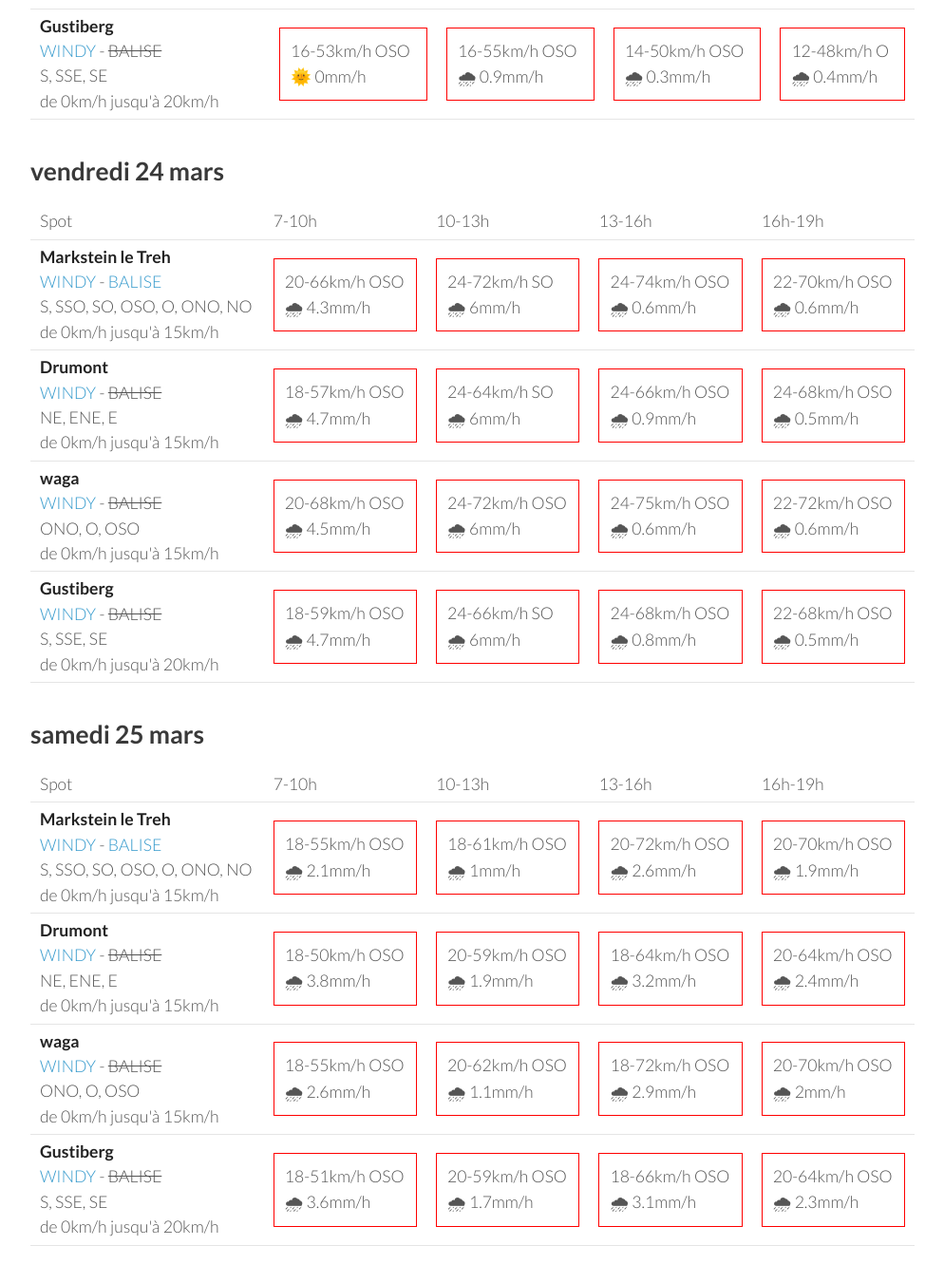
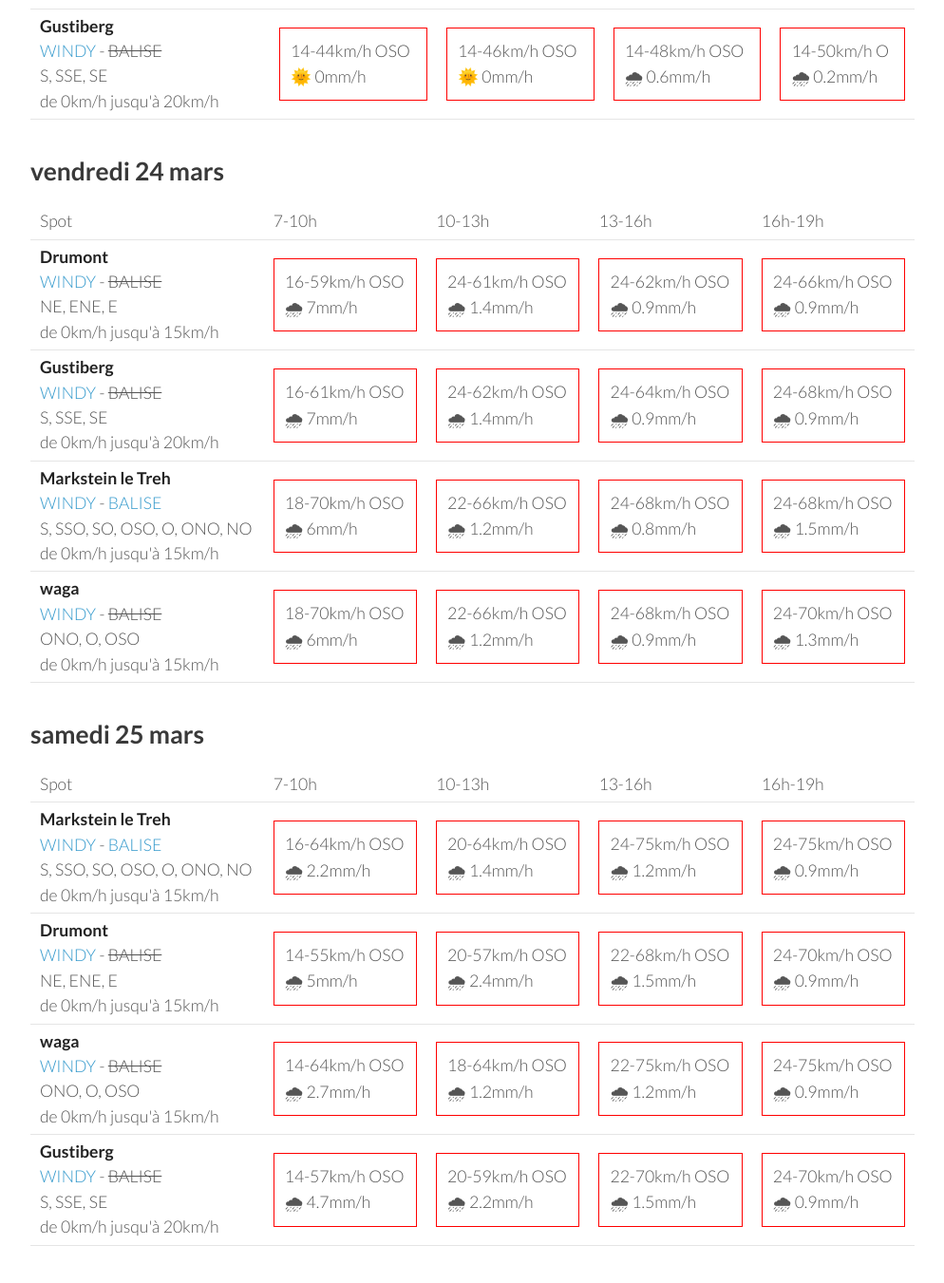
Before and after one commit to parapente-dans-le-nord/parapente-dans-le-nord.github.io, a Jekyll site: the page built from vosges.markdown, in a window 1280 px wide and 1400 px high, scrolled down 2485 px. Shown: the top 1351 px of the window at 95% size, without its empty margins (26-1020 px from the left). Built offline with Jekyll 4.4.1, drawn with Linux system fonts in a browser that asks for light colours; some of the changed text lies outside the part shown.

Commit message:
update index.markdown

```diff
--- a/vosges.markdown
+++ b/vosges.markdown
@@ -7,7 +7,7 @@ title:  "Tous les spots"
 {: .links}
 
 # Prevision Windy, modèle Arome
-page mise à jour le lundi 20 mars 19:16
+page mise à jour le lundi 20 mars 22:16
 
 ## lundi 20 mars
 
@@ -133,9 +133,9 @@ page mise à jour le lundi 20 mars 19:16
         <td><strong>waga</strong><br><a href="https://windy.com/47.903/6.996?47.900,6.983,15">WINDY</a> - <span class="no-balise"> BALISE </span><br> <span class="vent-favorable">ONO, O, OSO</span><br><span class="force-vent">de 0km/h jusqu'à 15km/h</span> </td>
 
             <td><div class="not-flyable"><p>1-9km/h NO</p><p>🌞 0mm/h</p></div></td>
-            <td><div class="not-flyable"><p>22-59km/h OSO</p><p>🌞 0mm/h</p></div></td>
-            <td><div class="not-flyable"><p>20-64km/h OSO</p><p>🌞 0mm/h</p></div></td>
-            <td><div class="not-flyable"><p>16-57km/h OSO</p><p>🌞 0mm/h</p></div></td>
+            <td><div class="not-flyable"><p>20-59km/h OSO</p><p>🌞 0mm/h</p></div></td>
+            <td><div class="not-flyable"><p>18-62km/h OSO</p><p>🌞 0mm/h</p></div></td>
+            <td><div class="not-flyable"><p>16-55km/h OSO</p><p>🌞 0mm/h</p></div></td>
 
 
     </tr>
@@ -143,9 +143,9 @@ page mise à jour le lundi 20 mars 19:16
         <td><strong>Gustiberg</strong><br><a href="https://windy.com/47.894/6.934?47.891,6.934,15,m:eYYagmI">WINDY</a> - <span class="no-balise"> BALISE </span><br> <span class="vent-favorable">S, SSE, SE</span><br><span class="force-vent">de 0km/h jusqu'à 20km/h</span> </td>
 
             <td><div class="not-flyable"><p>5-20km/h SO</p><p>🌞 0mm/h</p></div></td>
-            <td><div class="not-flyable"><p>22-53km/h OSO</p><p>🌞 0mm/h</p></div></td>
-            <td><div class="not-flyable"><p>20-61km/h OSO</p><p>🌞 0mm/h</p></div></td>
-            <td><div class="not-flyable"><p>18-53km/h OSO</p><p>🌞 0mm/h</p></div></td>
+            <td><div class="not-flyable"><p>20-53km/h OSO</p><p>🌞 0mm/h</p></div></td>
+            <td><div class="not-flyable"><p>18-59km/h OSO</p><p>🌞 0mm/h</p></div></td>
+            <td><div class="not-flyable"><p>16-51km/h OSO</p><p>🌞 0mm/h</p></div></td>
 
 
     </tr>
@@ -153,9 +153,9 @@ page mise à jour le lundi 20 mars 19:16
         <td><strong>Markstein le Treh</strong><br><a href="https://windy.com/47.926/7.012?47.505,7.012,8,m:eY1agmQ">WINDY</a> - <span class=""><a href="http://www.balisemeteo.com/balise.php?idBalise=136">BALISE</a> </span><br> <span class="vent-favorable">S, SSO, SO, OSO, O, ONO, NO</span><br><span class="force-vent">de 0km/h jusqu'à 15km/h</span> </td>
 
             <td><div class="not-flyable"><p>12-33km/h OSO</p><p>🌞 0mm/h</p></div></td>
-            <td><div class="not-flyable"><p>22-59km/h OSO</p><p>🌞 0mm/h</p></div></td>
-            <td><div class="not-flyable"><p>20-64km/h OSO</p><p>🌞 0mm/h</p></div></td>
-            <td><div class="not-flyable"><p>16-57km/h OSO</p><p>🌞 0mm/h</p></div></td>
+            <td><div class="not-flyable"><p>20-59km/h OSO</p><p>🌞 0mm/h</p></div></td>
+            <td><div class="not-flyable"><p>18-61km/h OSO</p><p>🌞 0mm/h</p></div></td>
+            <td><div class="not-flyable"><p>16-55km/h OSO</p><p>🌞 0mm/h</p></div></td>
 
 
     </tr>
@@ -163,9 +163,9 @@ page mise à jour le lundi 20 mars 19:16
         <td><strong>Drumont</strong><br><a href="https://windy.com/47.898/6.919?47.687,6.919,9,m:eYYagmG">WINDY</a> - <span class="no-balise"> BALISE </span><br> <span class="vent-favorable">NE, ENE, E</span><br><span class="force-vent">de 0km/h jusqu'à 15km/h</span> </td>
 
             <td><div class="not-flyable"><p>11-29km/h OSO</p><p>🌞 0mm/h</p></div></td>
-            <td><div class="not-flyable"><p>22-53km/h OSO</p><p>🌞 0mm/h</p></div></td>
+            <td><div class="not-flyable"><p>20-53km/h OSO</p><p>🌞 0mm/h</p></div></td>
             <td><div class="not-flyable"><p>20-59km/h OSO</p><p>🌞 0mm/h</p></div></td>
-            <td><div class="not-flyable"><p>18-53km/h OSO</p><p>🌞 0mm/h</p></div></td>
+            <td><div class="not-flyable"><p>16-51km/h OSO</p><p>🌞 0mm/h</p></div></td>
 
 
     </tr>
@@ -188,40 +188,40 @@ page mise à jour le lundi 20 mars 19:16
 <tr>
         <td><strong>waga</strong><br><a href="https://windy.com/47.903/6.996?47.900,6.983,15">WINDY</a> - <span class="no-balise"> BALISE </span><br> <span class="vent-favorable">ONO, O, OSO</span><br><span class="force-vent">de 0km/h jusqu'à 15km/h</span> </td>
 
-            <td><div class="not-flyable"><p>16-61km/h OSO</p><p>🌞 0mm/h</p></div></td>
-            <td><div class="not-flyable"><p>16-64km/h O</p><p>🌧 0.8mm/h</p></div></td>
-            <td><div class="not-flyable"><p>14-57km/h OSO</p><p>🌧 0.2mm/h</p></div></td>
-            <td><div class="not-flyable"><p>14-55km/h O</p><p>🌧 0.4mm/h</p></div></td>
+            <td><div class="not-flyable"><p>14-50km/h OSO</p><p>🌞 0mm/h</p></div></td>
+            <td><div class="not-flyable"><p>14-53km/h OSO</p><p>🌞 0mm/h</p></div></td>
+            <td><div class="not-flyable"><p>16-55km/h O</p><p>🌧 0.5mm/h</p></div></td>
+            <td><div class="not-flyable"><p>14-57km/h O</p><p>🌧 0.2mm/h</p></div></td>
 
 
     </tr>
 <tr>
         <td><strong>Markstein le Treh</strong><br><a href="https://windy.com/47.926/7.012?47.505,7.012,8,m:eY1agmQ">WINDY</a> - <span class=""><a href="http://www.balisemeteo.com/balise.php?idBalise=136">BALISE</a> </span><br> <span class="vent-favorable">S, SSO, SO, OSO, O, ONO, NO</span><br><span class="force-vent">de 0km/h jusqu'à 15km/h</span> </td>
 
-            <td><div class="not-flyable"><p>16-61km/h OSO</p><p>🌞 0mm/h</p></div></td>
-            <td><div class="not-flyable"><p>16-64km/h OSO</p><p>🌧 0.8mm/h</p></div></td>
-            <td><div class="not-flyable"><p>16-57km/h OSO</p><p>🌧 0.3mm/h</p></div></td>
-            <td><div class="not-flyable"><p>14-53km/h O</p><p>🌧 0.4mm/h</p></div></td>
+            <td><div class="not-flyable"><p>14-50km/h OSO</p><p>🌞 0mm/h</p></div></td>
+            <td><div class="not-flyable"><p>14-51km/h OSO</p><p>🌞 0mm/h</p></div></td>
+            <td><div class="not-flyable"><p>16-55km/h OSO</p><p>🌧 0.5mm/h</p></div></td>
+            <td><div class="not-flyable"><p>14-57km/h O</p><p>🌧 0.2mm/h</p></div></td>
 
 
     </tr>
 <tr>
         <td><strong>Drumont</strong><br><a href="https://windy.com/47.898/6.919?47.687,6.919,9,m:eYYagmG">WINDY</a> - <span class="no-balise"> BALISE </span><br> <span class="vent-favorable">NE, ENE, E</span><br><span class="force-vent">de 0km/h jusqu'à 15km/h</span> </td>
 
-            <td><div class="not-flyable"><p>16-51km/h OSO</p><p>🌞 0mm/h</p></div></td>
-            <td><div class="not-flyable"><p>14-53km/h OSO</p><p>🌧 0.9mm/h</p></div></td>
-            <td><div class="not-flyable"><p>14-48km/h OSO</p><p>🌧 0.3mm/h</p></div></td>
-            <td><div class="not-flyable"><p>12-46km/h O</p><p>🌧 0.4mm/h</p></div></td>
+            <td><div class="not-flyable"><p>14-44km/h OSO</p><p>🌞 0mm/h</p></div></td>
+            <td><div class="not-flyable"><p>14-44km/h OSO</p><p>🌞 0mm/h</p></div></td>
+            <td><div class="not-flyable"><p>14-48km/h OSO</p><p>🌧 0.6mm/h</p></div></td>
+            <td><div class="not-flyable"><p>12-48km/h O</p><p>🌧 0.2mm/h</p></div></td>
 
 
     </tr>
 <tr>
         <td><strong>Gustiberg</strong><br><a href="https://windy.com/47.894/6.934?47.891,6.934,15,m:eYYagmI">WINDY</a> - <span class="no-balise"> BALISE </span><br> <span class="vent-favorable">S, SSE, SE</span><br><span class="force-vent">de 0km/h jusqu'à 20km/h</span> </td>
 
-            <td><div class="not-flyable"><p>16-53km/h OSO</p><p>🌞 0mm/h</p></div></td>
-            <td><div class="not-flyable"><p>16-55km/h OSO</p><p>🌧 0.9mm/h</p></div></td>
-            <td><div class="not-flyable"><p>14-50km/h OSO</p><p>🌧 0.3mm/h</p></div></td>
-            <td><div class="not-flyable"><p>12-48km/h O</p><p>🌧 0.4mm/h</p></div></td>
+            <td><div class="not-flyable"><p>14-44km/h OSO</p><p>🌞 0mm/h</p></div></td>
+            <td><div class="not-flyable"><p>14-46km/h OSO</p><p>🌞 0mm/h</p></div></td>
+            <td><div class="not-flyable"><p>14-48km/h OSO</p><p>🌧 0.6mm/h</p></div></td>
+            <td><div class="not-flyable"><p>14-50km/h O</p><p>🌧 0.2mm/h</p></div></td>
 
 
     </tr>
@@ -242,42 +242,42 @@ page mise à jour le lundi 20 mars 19:16
       <td>16h-19h</td>
     </tr>
 <tr>
-        <td><strong>Markstein le Treh</strong><br><a href="https://windy.com/47.926/7.012?47.505,7.012,8,m:eY1agmQ">WINDY</a> - <span class=""><a href="http://www.balisemeteo.com/balise.php?idBalise=136">BALISE</a> </span><br> <span class="vent-favorable">S, SSO, SO, OSO, O, ONO, NO</span><br><span class="force-vent">de 0km/h jusqu'à 15km/h</span> </td>
+        <td><strong>Drumont</strong><br><a href="https://windy.com/47.898/6.919?47.687,6.919,9,m:eYYagmG">WINDY</a> - <span class="no-balise"> BALISE </span><br> <span class="vent-favorable">NE, ENE, E</span><br><span class="force-vent">de 0km/h jusqu'à 15km/h</span> </td>
 
-            <td><div class="not-flyable"><p>20-66km/h OSO</p><p>🌧 4.3mm/h</p></div></td>
-            <td><div class="not-flyable"><p>24-72km/h SO</p><p>🌧 6mm/h</p></div></td>
-            <td><div class="not-flyable"><p>24-74km/h OSO</p><p>🌧 0.6mm/h</p></div></td>
-            <td><div class="not-flyable"><p>22-70km/h OSO</p><p>🌧 0.6mm/h</p></div></td>
+            <td><div class="not-flyable"><p>16-59km/h OSO</p><p>🌧 7mm/h</p></div></td>
+            <td><div class="not-flyable"><p>24-61km/h OSO</p><p>🌧 1.4mm/h</p></div></td>
+            <td><div class="not-flyable"><p>24-62km/h OSO</p><p>🌧 0.9mm/h</p></div></td>
+            <td><div class="not-flyable"><p>24-66km/h OSO</p><p>🌧 0.9mm/h</p></div></td>
 
 
     </tr>
 <tr>
-        <td><strong>Drumont</strong><br><a href="https://windy.com/47.898/6.919?47.687,6.919,9,m:eYYagmG">WINDY</a> - <span class="no-balise"> BALISE </span><br> <span class="vent-favorable">NE, ENE, E</span><br><span class="force-vent">de 0km/h jusqu'à 15km/h</span> </td>
+        <td><strong>Gustiberg</strong><br><a href="https://windy.com/47.894/6.934?47.891,6.934,15,m:eYYagmI">WINDY</a> - <span class="no-balise"> BALISE </span><br> <span class="vent-favorable">S, SSE, SE</span><br><span class="force-vent">de 0km/h jusqu'à 20km/h</span> </td>
 
-            <td><div class="not-flyable"><p>18-57km/h OSO</p><p>🌧 4.7mm/h</p></div></td>
-            <td><div class="not-flyable"><p>24-64km/h SO</p><p>🌧 6mm/h</p></div></td>
-            <td><div class="not-flyable"><p>24-66km/h OSO</p><p>🌧 0.9mm/h</p></div></td>
-            <td><div class="not-flyable"><p>24-68km/h OSO</p><p>🌧 0.5mm/h</p></div></td>
+            <td><div class="not-flyable"><p>16-61km/h OSO</p><p>🌧 7mm/h</p></div></td>
+            <td><div class="not-flyable"><p>24-62km/h OSO</p><p>🌧 1.4mm/h</p></div></td>
+            <td><div class="not-flyable"><p>24-64km/h OSO</p><p>🌧 0.9mm/h</p></div></td>
+            <td><div class="not-flyable"><p>24-68km/h OSO</p><p>🌧 0.9mm/h</p></div></td>
+
+
+    </tr>
+<tr>
+        <td><strong>Markstein le Treh</strong><br><a href="https://windy.com/47.926/7.012?47.505,7.012,8,m:eY1agmQ">WINDY</a> - <span class=""><a href="http://www.balisemeteo.com/balise.php?idBalise=136">BALISE</a> </span><br> <span class="vent-favorable">S, SSO, SO, OSO, O, ONO, NO</span><br><span class="force-vent">de 0km/h jusqu'à 15km/h</span> </td>
+
+            <td><div class="not-flyable"><p>18-70km/h OSO</p><p>🌧 6mm/h</p></div></td>
+            <td><div class="not-flyable"><p>22-66km/h OSO</p><p>🌧 1.2mm/h</p></div></td>
+            <td><div class="not-flyable"><p>24-68km/h OSO</p><p>🌧 0.8mm/h</p></div></td>
+            <td><div class="not-flyable"><p>24-68km/h OSO</p><p>🌧 1.5mm/h</p></div></td>
 
 
     </tr>
 <tr>
         <td><strong>waga</strong><br><a href="https://windy.com/47.903/6.996?47.900,6.983,15">WINDY</a> - <span class="no-balise"> BALISE </span><br> <span class="vent-favorable">ONO, O, OSO</span><br><span class="force-vent">de 0km/h jusqu'à 15km/h</span> </td>
 
-            <td><div class="not-flyable"><p>20-68km/h OSO</p><p>🌧 4.5mm/h</p></div></td>
-            <td><div class="not-flyable"><p>24-72km/h OSO</p><p>🌧 6mm/h</p></div></td>
-            <td><div class="not-flyable"><p>24-75km/h OSO</p><p>🌧 0.6mm/h</p></div></td>
-            <td><div class="not-flyable"><p>22-72km/h OSO</p><p>🌧 0.6mm/h</p></div></td>
-
-
-    </tr>
-<tr>
-        <td><strong>Gustiberg</strong><br><a href="https://windy.com/47.894/6.934?47.891,6.934,15,m:eYYagmI">WINDY</a> - <span class="no-balise"> BALISE </span><br> <span class="vent-favorable">S, SSE, SE</span><br><span class="force-vent">de 0km/h jusqu'à 20km/h</span> </td>
-
-            <td><div class="not-flyable"><p>18-59km/h OSO</p><p>🌧 4.7mm/h</p></div></td>
-            <td><div class="not-flyable"><p>24-66km/h SO</p><p>🌧 6mm/h</p></div></td>
-            <td><div class="not-flyable"><p>24-68km/h OSO</p><p>🌧 0.8mm/h</p></div></td>
-            <td><div class="not-flyable"><p>22-68km/h OSO</p><p>🌧 0.5mm/h</p></div></td>
+            <td><div class="not-flyable"><p>18-70km/h OSO</p><p>🌧 6mm/h</p></div></td>
+            <td><div class="not-flyable"><p>22-66km/h OSO</p><p>🌧 1.2mm/h</p></div></td>
+            <td><div class="not-flyable"><p>24-68km/h OSO</p><p>🌧 0.9mm/h</p></div></td>
+            <td><div class="not-flyable"><p>24-70km/h OSO</p><p>🌧 1.3mm/h</p></div></td>
 
 
     </tr>
@@ -300,40 +300,40 @@ page mise à jour le lundi 20 mars 19:16
 <tr>
         <td><strong>Markstein le Treh</strong><br><a href="https://windy.com/47.926/7.012?47.505,7.012,8,m:eY1agmQ">WINDY</a> - <span class=""><a href="http://www.balisemeteo.com/balise.php?idBalise=136">BALISE</a> </span><br> <span class="vent-favorable">S, SSO, SO, OSO, O, ONO, NO</span><br><span class="force-vent">de 0km/h jusqu'à 15km/h</span> </td>
 
-            <td><div class="not-flyable"><p>18-55km/h OSO</p><p>🌧 2.1mm/h</p></div></td>
-            <td><div class="not-flyable"><p>18-61km/h OSO</p><p>🌧 1mm/h</p></div></td>
-            <td><div class="not-flyable"><p>20-72km/h OSO</p><p>🌧 2.6mm/h</p></div></td>
-            <td><div class="not-flyable"><p>20-70km/h OSO</p><p>🌧 1.9mm/h</p></div></td>
+            <td><div class="not-flyable"><p>16-64km/h OSO</p><p>🌧 2.2mm/h</p></div></td>
+            <td><div class="not-flyable"><p>20-64km/h OSO</p><p>🌧 1.4mm/h</p></div></td>
+            <td><div class="not-flyable"><p>24-75km/h OSO</p><p>🌧 1.2mm/h</p></div></td>
+            <td><div class="not-flyable"><p>24-75km/h OSO</p><p>🌧 0.9mm/h</p></div></td>
 
 
     </tr>
 <tr>
         <td><strong>Drumont</strong><br><a href="https://windy.com/47.898/6.919?47.687,6.919,9,m:eYYagmG">WINDY</a> - <span class="no-balise"> BALISE </span><br> <span class="vent-favorable">NE, ENE, E</span><br><span class="force-vent">de 0km/h jusqu'à 15km/h</span> </td>
 
-            <td><div class="not-flyable"><p>18-50km/h OSO</p><p>🌧 3.8mm/h</p></div></td>
-            <td><div class="not-flyable"><p>20-59km/h OSO</p><p>🌧 1.9mm/h</p></div></td>
-            <td><div class="not-flyable"><p>18-64km/h OSO</p><p>🌧 3.2mm/h</p></div></td>
-            <td><div class="not-flyable"><p>20-64km/h OSO</p><p>🌧 2.4mm/h</p></div></td>
+            <td><div class="not-flyable"><p>14-55km/h OSO</p><p>🌧 5mm/h</p></div></td>
+            <td><div class="not-flyable"><p>20-57km/h OSO</p><p>🌧 2.4mm/h</p></div></td>
+            <td><div class="not-flyable"><p>22-68km/h OSO</p><p>🌧 1.5mm/h</p></div></td>
+            <td><div class="not-flyable"><p>24-70km/h OSO</p><p>🌧 0.9mm/h</p></div></td>
 
 
     </tr>
 <tr>
         <td><strong>waga</strong><br><a href="https://windy.com/47.903/6.996?47.900,6.983,15">WINDY</a> - <span class="no-balise"> BALISE </span><br> <span class="vent-favorable">ONO, O, OSO</span><br><span class="force-vent">de 0km/h jusqu'à 15km/h</span> </td>
 
-            <td><div class="not-flyable"><p>18-55km/h OSO</p><p>🌧 2.6mm/h</p></div></td>
-            <td><div class="not-flyable"><p>20-62km/h OSO</p><p>🌧 1.1mm/h</p></div></td>
-            <td><div class="not-flyable"><p>18-72km/h OSO</p><p>🌧 2.9mm/h</p></div></td>
-            <td><div class="not-flyable"><p>20-70km/h OSO</p><p>🌧 2mm/h</p></div></td>
+            <td><div class="not-flyable"><p>14-64km/h OSO</p><p>🌧 2.7mm/h</p></div></td>
+            <td><div class="not-flyable"><p>18-64km/h OSO</p><p>🌧 1.2mm/h</p></div></td>
+            <td><div class="not-flyable"><p>22-75km/h OSO</p><p>🌧 1.2mm/h</p></div></td>
+            <td><div class="not-flyable"><p>24-75km/h OSO</p><p>🌧 0.9mm/h</p></div></td>
 
 
     </tr>
 <tr>
         <td><strong>Gustiberg</strong><br><a href="https://windy.com/47.894/6.934?47.891,6.934,15,m:eYYagmI">WINDY</a> - <span class="no-balise"> BALISE </span><br> <span class="vent-favorable">S, SSE, SE</span><br><span class="force-vent">de 0km/h jusqu'à 20km/h</span> </td>
 
-            <td><div class="not-flyable"><p>18-51km/h OSO</p><p>🌧 3.6mm/h</p></div></td>
-            <td><div class="not-flyable"><p>20-59km/h OSO</p><p>🌧 1.7mm/h</p></div></td>
-            <td><div class="not-flyable"><p>18-66km/h OSO</p><p>🌧 3.1mm/h</p></div></td>
-            <td><div class="not-flyable"><p>20-64km/h OSO</p><p>🌧 2.3mm/h</p></div></td>
+            <td><div class="not-flyable"><p>14-57km/h OSO</p><p>🌧 4.7mm/h</p></div></td>
+            <td><div class="not-flyable"><p>20-59km/h OSO</p><p>🌧 2.2mm/h</p></div></td>
+            <td><div class="not-flyable"><p>22-70km/h OSO</p><p>🌧 1.5mm/h</p></div></td>
+            <td><div class="not-flyable"><p>24-70km/h OSO</p><p>🌧 0.9mm/h</p></div></td>
 
 
     </tr>
```
